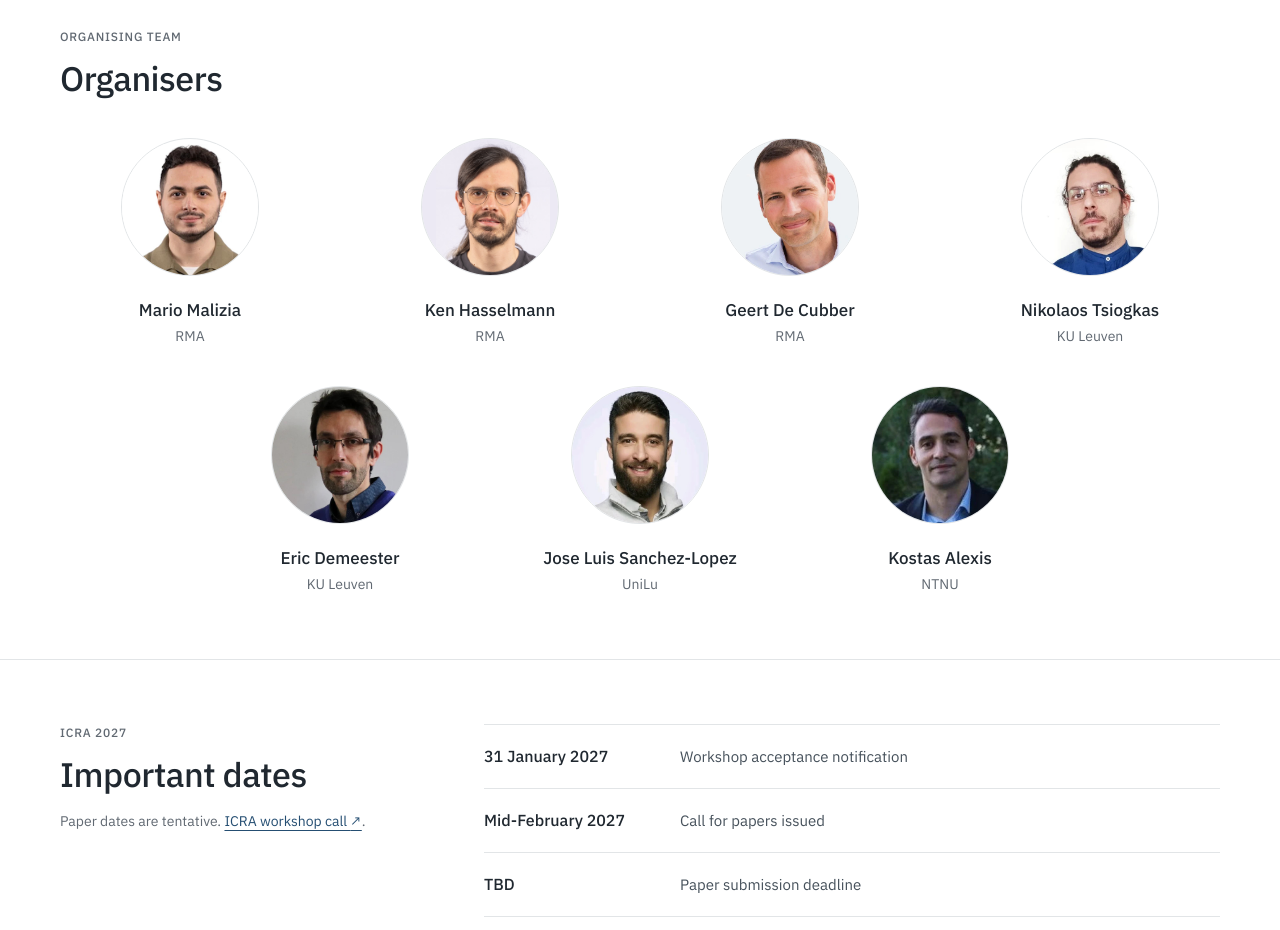
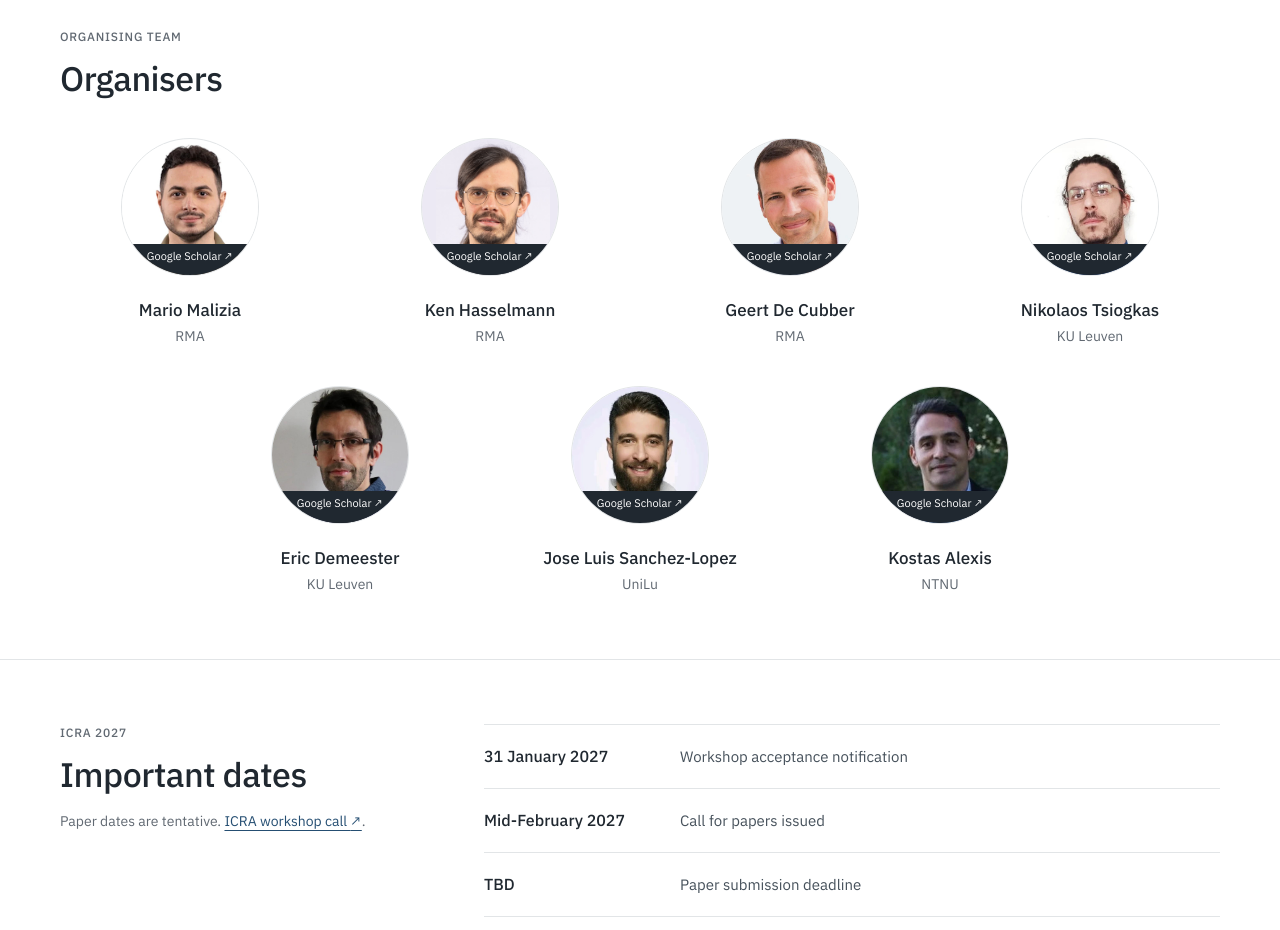
Before and after one commit to hero-ws/hero-ws.github.io, a plain HTML site: page index.html in a window 1280 px wide. Shown: the part 3620-4550 px from the top of the page. Drawn offline with Linux system fonts and the light colour scheme.

Commit message:
Link organiser portraits to English Google Scholar profiles

```diff
--- a/assets/css/styles.css
+++ b/assets/css/styles.css
@@ -146,7 +146,10 @@ h3 { font-size: 20px; line-height: 1.35; font-weight: 600; margin-bottom: var(--
 /* Each headshot is placed so that faces share one size and eye line; values derive from the face box in each supplied photo. */
 .organizers-grid { display: flex; flex-wrap: wrap; justify-content: center; gap: var(--space-4); }
 .organizer-card { flex: 0 1 calc((100% - 120px) / 4); text-align: center; min-width: 0; }
-.organizer-portrait { position: relative; width: 136px; height: 136px; aspect-ratio: 1; overflow: hidden; border-radius: 50%; margin: 0 auto var(--space-3); background: var(--portrait-bg, #fff); outline: 1px solid var(--line); }
+.organizer-portrait { display: block; position: relative; width: 136px; height: 136px; aspect-ratio: 1; overflow: hidden; border-radius: 50%; margin: 0 auto var(--space-3); background: var(--portrait-bg, #fff); outline: 1px solid var(--line); }
+.organizer-portrait:hover { outline: 2px solid var(--link); }
+.organizer-portrait:focus-visible { outline: 3px solid var(--focus); outline-offset: 5px; }
+.organizer-scholar { position: absolute; inset: auto 0 0; padding: 5px 0 12px; background: #202830; color: #fff; font-size: 11px; line-height: 1.3; text-align: center; }
 .organizer-portrait img { position: absolute; display: block; max-width: none; width: var(--portrait-w); height: auto; left: var(--portrait-x); top: var(--portrait-y); }
 .portrait-mario { --portrait-w: 100.5%; --portrait-x: -0.2%; --portrait-y: 4.1%; }
 .portrait-ken { --portrait-w: 83.7%; --portrait-x: 10.2%; --portrait-y: -5.9%; --portrait-bg: #ece9f4; }
--- a/index.html
+++ b/index.html
@@ -24,7 +24,7 @@
 <meta content="HERo hazard sensing symbol" name="twitter:image:alt"/>
 <title>HERo | Proposed ICRA 2027 Workshop</title>
 <link href="assets/img/hero-mark.svg" rel="icon" type="image/svg+xml"/>
-<link href="assets/css/styles.css?v=68ecaea8e957" rel="stylesheet"/>
+<link href="assets/css/styles.css?v=bcb1779a156b" rel="stylesheet"/>
 <script defer="" src="assets/js/main.js?v=a6a9b394e372"></script>
 </head>
 <body id="top">
@@ -129,13 +129,13 @@
 <div class="container">
 <div class="section-topline"><div><p class="section-label">ORGANISING TEAM</p><h2 id="organizers-title">Organisers</h2></div></div>
 <div class="organizers-grid">
-<article class="organizer-card"><div class="organizer-portrait portrait-mario"><img alt="Portrait of Mario Malizia" height="480" loading="lazy" src="assets/people/mario.jpg" width="480"/></div><h3>Mario Malizia</h3><p class="organizer-affiliation">RMA</p></article>
-<article class="organizer-card"><div class="organizer-portrait portrait-ken"><img alt="Portrait of Ken Hasselmann" height="423" loading="lazy" src="assets/people/ken-hasselmann.png" width="282"/></div><h3>Ken Hasselmann</h3><p class="organizer-affiliation">RMA</p></article>
-<article class="organizer-card"><div class="organizer-portrait portrait-geert"><img alt="Portrait of Geert De Cubber" height="480" loading="lazy" src="assets/people/geert.jpg" width="480"/></div><h3>Geert De Cubber</h3><p class="organizer-affiliation">RMA</p></article>
-<article class="organizer-card"><div class="organizer-portrait portrait-nikolaos"><img alt="Portrait of Nikolaos Tsiogkas" height="480" loading="lazy" src="assets/people/nikolaos.jpg" width="480"/></div><h3>Nikolaos Tsiogkas</h3><p class="organizer-affiliation">KU Leuven</p></article>
-<article class="organizer-card"><div class="organizer-portrait portrait-eric"><img alt="Portrait of Eric Demeester" height="480" loading="lazy" src="assets/people/eric.jpg" width="480"/></div><h3>Eric Demeester</h3><p class="organizer-affiliation">KU Leuven</p></article>
-<article class="organizer-card"><div class="organizer-portrait portrait-jose-luis"><img alt="Portrait of Jose Luis Sanchez-Lopez" height="480" loading="lazy" src="assets/people/jose-luis.jpg" width="480"/></div><h3>Jose Luis Sanchez-Lopez</h3><p class="organizer-affiliation">UniLu</p></article>
-<article class="organizer-card"><div class="organizer-portrait portrait-kostas"><img alt="Portrait of Kostas Alexis" height="480" loading="lazy" src="assets/people/kostas.jpg" width="480"/></div><h3>Kostas Alexis</h3><p class="organizer-affiliation">NTNU</p></article>
+<article class="organizer-card"><a aria-label="Mario Malizia on Google Scholar (opens in a new tab)" class="organizer-portrait portrait-mario" href="https://scholar.google.com/citations?user=3fDazuEAAAAJ&amp;hl=en" rel="noopener noreferrer" target="_blank"><img alt="Portrait of Mario Malizia" height="480" loading="lazy" src="assets/people/mario.jpg" width="480"/><span class="organizer-scholar" aria-hidden="true">Google Scholar ↗</span></a><h3>Mario Malizia</h3><p class="organizer-affiliation">RMA</p></article>
+<article class="organizer-card"><a aria-label="Ken Hasselmann on Google Scholar (opens in a new tab)" class="organizer-portrait portrait-ken" href="https://scholar.google.com/citations?user=iyEhyh4AAAAJ&amp;hl=en" rel="noopener noreferrer" target="_blank"><img alt="Portrait of Ken Hasselmann" height="423" loading="lazy" src="assets/people/ken-hasselmann.png" width="282"/><span class="organizer-scholar" aria-hidden="true">Google Scholar ↗</span></a><h3>Ken Hasselmann</h3><p class="organizer-affiliation">RMA</p></article>
+<article class="organizer-card"><a aria-label="Geert De Cubber on Google Scholar (opens in a new tab)" class="organizer-portrait portrait-geert" href="https://scholar.google.com/citations?user=wYXEEZ0AAAAJ&amp;hl=en" rel="noopener noreferrer" target="_blank"><img alt="Portrait of Geert De Cubber" height="480" loading="lazy" src="assets/people/geert.jpg" width="480"/><span class="organizer-scholar" aria-hidden="true">Google Scholar ↗</span></a><h3>Geert De Cubber</h3><p class="organizer-affiliation">RMA</p></article>
+<article class="organizer-card"><a aria-label="Nikolaos Tsiogkas on Google Scholar (opens in a new tab)" class="organizer-portrait portrait-nikolaos" href="https://scholar.google.com/citations?user=3VTZcT4AAAAJ&amp;hl=en" rel="noopener noreferrer" target="_blank"><img alt="Portrait of Nikolaos Tsiogkas" height="480" loading="lazy" src="assets/people/nikolaos.jpg" width="480"/><span class="organizer-scholar" aria-hidden="true">Google Scholar ↗</span></a><h3>Nikolaos Tsiogkas</h3><p class="organizer-affiliation">KU Leuven</p></article>
+<article class="organizer-card"><a aria-label="Eric Demeester on Google Scholar (opens in a new tab)" class="organizer-portrait portrait-eric" href="https://scholar.google.com/citations?user=QKw1XxAAAAAJ&amp;hl=en" rel="noopener noreferrer" target="_blank"><img alt="Portrait of Eric Demeester" height="480" loading="lazy" src="assets/people/eric.jpg" width="480"/><span class="organizer-scholar" aria-hidden="true">Google Scholar ↗</span></a><h3>Eric Demeester</h3><p class="organizer-affiliation">KU Leuven</p></article>
+<article class="organizer-card"><a aria-label="Jose Luis Sanchez-Lopez on Google Scholar (opens in a new tab)" class="organizer-portrait portrait-jose-luis" href="https://scholar.google.com/citations?user=QuzQdDwAAAAJ&amp;hl=en" rel="noopener noreferrer" target="_blank"><img alt="Portrait of Jose Luis Sanchez-Lopez" height="480" loading="lazy" src="assets/people/jose-luis.jpg" width="480"/><span class="organizer-scholar" aria-hidden="true">Google Scholar ↗</span></a><h3>Jose Luis Sanchez-Lopez</h3><p class="organizer-affiliation">UniLu</p></article>
+<article class="organizer-card"><a aria-label="Kostas Alexis on Google Scholar (opens in a new tab)" class="organizer-portrait portrait-kostas" href="https://scholar.google.com/citations?user=1rPSVNAAAAAJ&amp;hl=en" rel="noopener noreferrer" target="_blank"><img alt="Portrait of Kostas Alexis" height="480" loading="lazy" src="assets/people/kostas.jpg" width="480"/><span class="organizer-scholar" aria-hidden="true">Google Scholar ↗</span></a><h3>Kostas Alexis</h3><p class="organizer-affiliation">NTNU</p></article>
 </div>
 </div>
 </section>
--- a/scripts/editorial-baseline.json
+++ b/scripts/editorial-baseline.json
@@ -1,5 +1,5 @@
 {
-  "preserved_html": "42d754eb1b55865dc00517f19dde30b4b456aaee211473fb96b9a0ef0d0f20ab",
+  "preserved_html": "4c7d698d687ea9fdc86e7e6afb3d8bcae62d3ea1f10a9b223b243090d6895234",
   "files": {
     "assets/js/main.js": "a6a9b394e372cc25ccbbddcb103750ce91b3f35ee6f5e053147c0204f35bb1ac",
     "assets/fonts/OFL.txt": "91c25c350d3cac39da2736d74f7ba37ef648f5237a4e330a240615bc8d8c4360",
```
